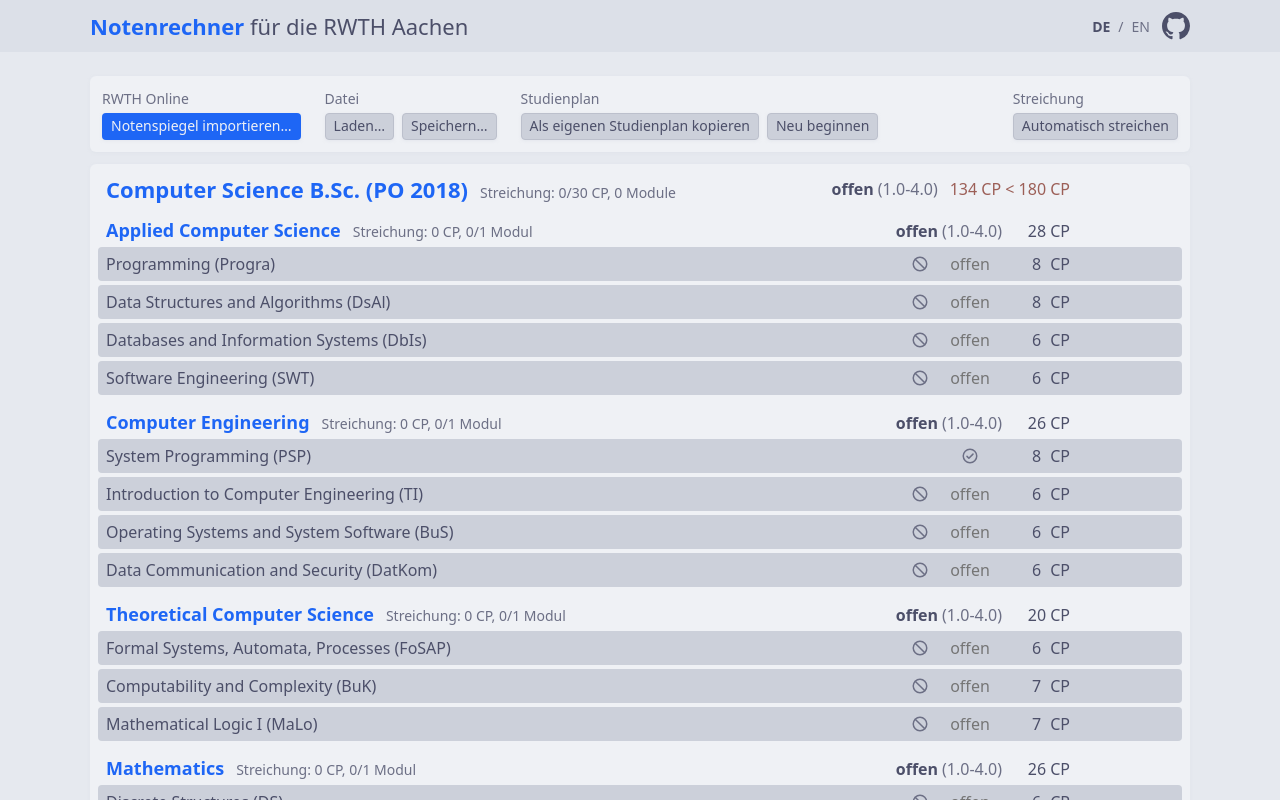
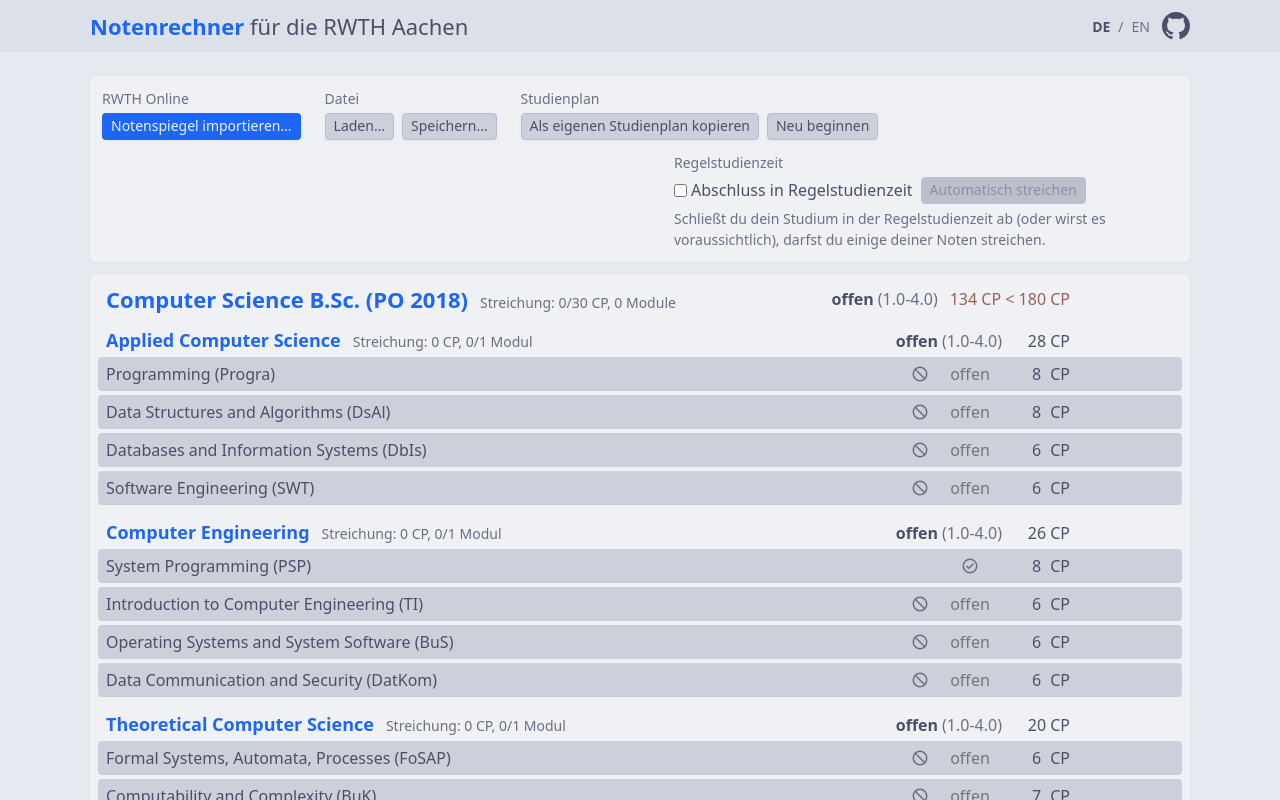
Before and after one commit to TimJentzsch/grade-calculator, a SvelteKit app: page / in a window 1280 px wide. Both pictures are taken after a click on the button "Computer Science B.Sc. (PO 2018)". Shown: the top 800 px of the page. Built offline with nearby package versions, Linux system fonts and the light colour scheme.

Commit message:
Add a Regelstudienzeit toolbar section
Auto-elimination moves there and is only enabled within the Regelstudienzeit.

```diff
--- a/src/lib/i18n/de.ts
+++ b/src/lib/i18n/de.ts
@@ -50,7 +50,11 @@ const de = {
     confirmReplace:
       'Deine bisherigen Noten und Module durch die importierten ersetzen? ' +
       'Das kann nicht rückgängig gemacht werden.',
-    elimination: 'Streichung',
+    regelstudienzeit: 'Regelstudienzeit',
+    regelstudienzeitToggle: 'Abschluss in Regelstudienzeit',
+    regelstudienzeitHint:
+      'Schließt du dein Studium in der Regelstudienzeit ab (oder wirst es voraussichtlich), ' +
+      'darfst du einige deiner Noten streichen.',
     autoEliminate: 'Automatisch streichen',
     calculating: 'Berechne…',
     autoEliminateTitle: 'Module automatisch so streichen, dass die Note am besten ist',
--- a/src/lib/i18n/en.ts
+++ b/src/lib/i18n/en.ts
@@ -45,7 +45,11 @@ const en: Messages = {
     confirmStartOver: "Remove all your grades and modules? This can't be undone.",
     confirmReplace:
       "Replace your current grades and modules with the imported ones? This can't be undone.",
-    elimination: 'Elimination',
+    regelstudienzeit: 'Regelstudienzeit',
+    regelstudienzeitToggle: 'Graduating within Regelstudienzeit',
+    regelstudienzeitHint:
+      'If you complete (or expect to complete) your studies within the standard period of ' +
+      'study (Regelstudienzeit), you may eliminate some of your grades.',
     autoEliminate: 'Auto-eliminate',
     calculating: 'Calculating…',
     autoEliminateTitle: 'Automatically eliminate modules for the best grade',
--- a/src/routes/[[lang=locale]]/+page.svelte
+++ b/src/routes/[[lang=locale]]/+page.svelte
@@ -313,17 +313,29 @@
           >
         </div>
       </div>
-      <div class="toolbar-group elimination-group" role="group" aria-labelledby="elimination-label">
-        <span id="elimination-label" class="toolbar-label">{t.toolbar.elimination}</span>
+      <div
+        class="toolbar-group regelstudienzeit-group"
+        role="group"
+        aria-labelledby="regelstudienzeit-label"
+      >
+        <span id="regelstudienzeit-label" class="toolbar-label">{t.toolbar.regelstudienzeit}</span>
         <div class="toolbar-buttons" aria-live="polite">
+          <label class="toggle"
+            ><input
+              type="checkbox"
+              aria-describedby="regelstudienzeit-hint"
+              bind:checked={curriculum.regelstudienzeit}
+            />{t.toolbar.regelstudienzeitToggle}</label
+          >
           <Button
             variant="secondary"
             title={t.toolbar.autoEliminateTitle}
             onclick={autoElimination}
-            disabled={eliminating}
+            disabled={eliminating || !curriculum.regelstudienzeit}
             >{eliminating ? t.toolbar.calculating : t.toolbar.autoEliminate}</Button
           >
         </div>
+        <p id="regelstudienzeit-hint" class="toolbar-hint">{t.toolbar.regelstudienzeitHint}</p>
       </div>
     </div>
   {/if}
@@ -393,7 +405,20 @@
   }
 
   /* Aligned to the right if there is enough space */
-  .elimination-group {
+  .regelstudienzeit-group {
     margin-left: auto;
   }
+
+  .toggle {
+    display: inline-flex;
+    align-items: center;
+    gap: var(--space-xs);
+  }
+
+  .toolbar-hint {
+    max-width: 36em;
+    margin: 0;
+    color: var(--color-text-muted);
+    font-size: var(--font-size-sm);
+  }
 </style>
```
